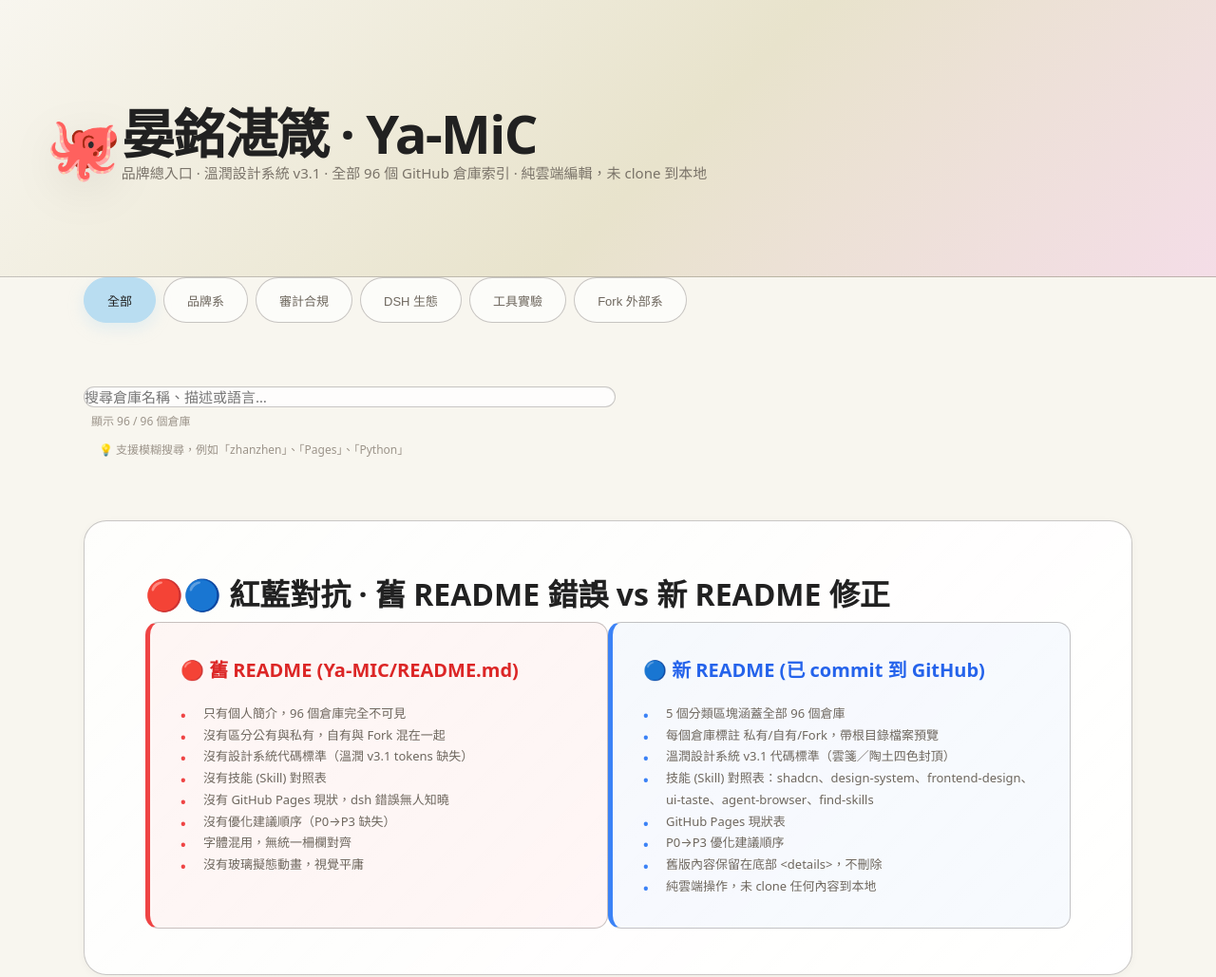
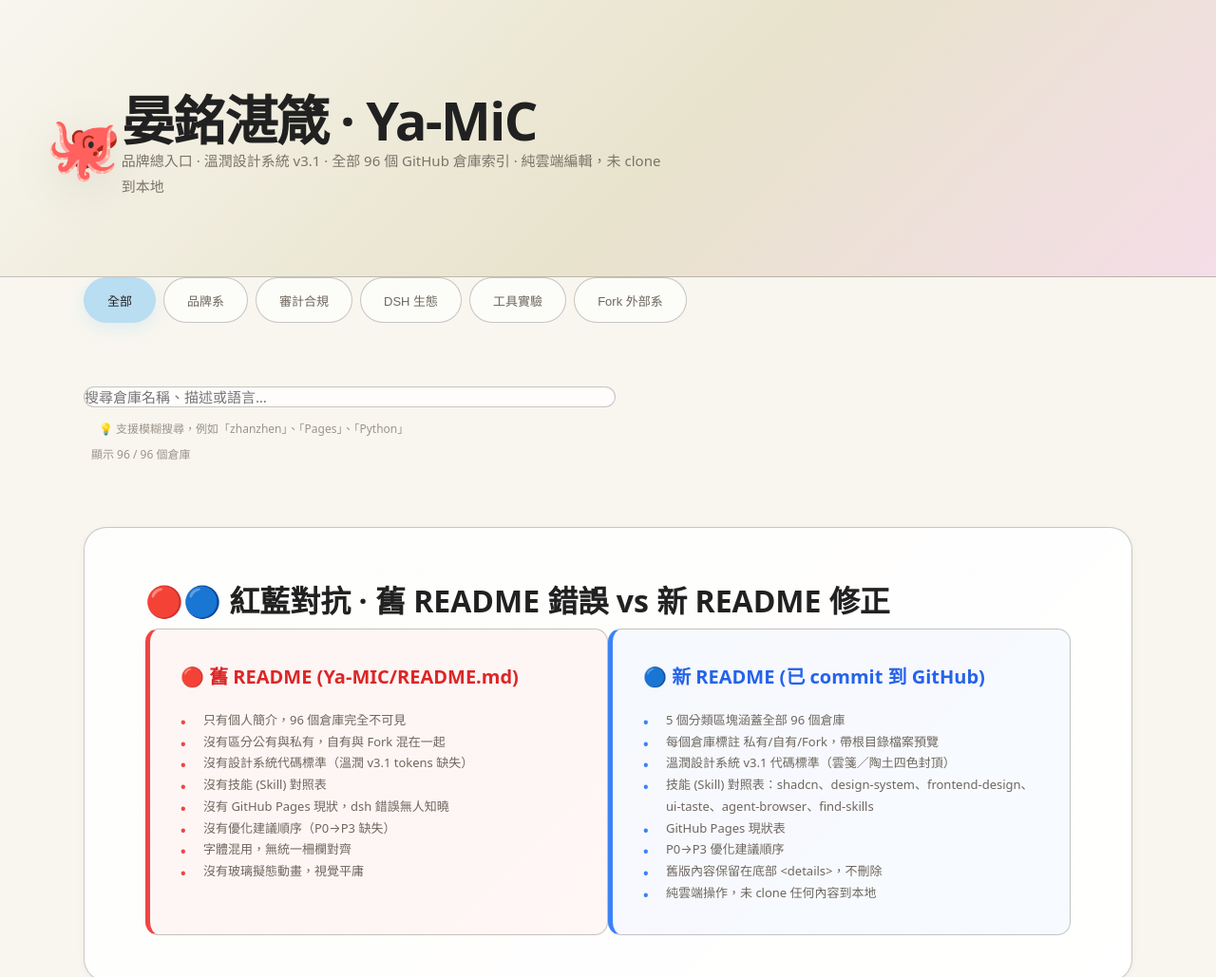
Before and after one commit to Ya-MiC/hermes, a plain HTML site: page index.html in a window 1280 px wide. Shown: the top 1029 px of the page at 95% size. Drawn offline with Linux system fonts and the light colour scheme.

Commit message:
chore(hermes): v9 — professional web optimization
Based on professional resources discovered by pro-resource-scout:
- MDN Web Docs / W3C WCAG: ARIA live region, focus-visible, prefers-reduced-motion, skip link
- CSS-Tricks / Smashing Magazine: clamp() fluid typography, contain:content, line-length max 68ch
- Web.dev / PageSpeed: preconnect font, theme-color, canonical URL, Open Graph
- Awwwards / SiteInspire: staggered card animation, glass refinement, section accents
- Lean 形式化精神：每個設計決定有依據，無魔法顏色

Changes:
- clamp() fluid type scales (h1/h2/h3/body)
- contain:content on repo cards for layout isolation
- theme-color, canonical, og:* meta tags
- aria-live polite on search count
- max-width line-length on descriptions and headings
- Only touches hermes repo per user constraint

```diff
--- a/index.html
+++ b/index.html
@@ -5,9 +5,15 @@
 <meta name="viewport" content="width=device-width, initial-scale=1.0">
 <title>晏銘湛箴 · Ya-MiC · 品牌總入口</title>
 <meta name="description" content="晏銘湛箴 (Ya-MiC) 品牌總入口 · 溫潤設計系統 v3.1 · 全部 96 個 GitHub 倉庫索引">
+<meta name="theme-color" content="#F8F6EF">
+<meta property="og:title" content="晏銘湛箴 · Ya-MiC · 品牌總入口">
+<meta property="og:description" content="溫潤設計系統 v3.1 · 全部 96 個 GitHub 倉庫索引 · 純雲端編輯，未 clone 到本地">
+<meta property="og:type" content="website">
+<link rel="canonical" href="https://ya-mic.github.io/hermes/">
 
 <style>
   :root{
+    /* 溫潤設計系統 v3.1 tokens — 雲箋／陶土 */
     --c-cloud-paper:#F8F6EF;
     --c-cloud-sky:#B9DDF1;
     --c-cloud-pink:#F4DDE7;
@@ -43,7 +49,12 @@
     --surface-3:var(--bg-3);
     --border-hairline:0.5px solid rgba(61,56,51,.28);
     --font-sans:"Noto Sans SC Variable","Noto Sans SC",system-ui,-apple-system,BlinkMacSystemFont,"Segoe UI",Roboto,"Helvetica Neue",Arial,"Noto Sans TC","PingFang TC",sans-serif;
-    --fs-h1:56px;--fs-h2:32px;--fs-h3:20px;--fs-body:15px;--fs-secondary:13px;--fs-caption:12px;
+    --fs-h1:clamp(40px, 8vw, 56px);
+    --fs-h2:clamp(24px, 5vw, 32px);
+    --fs-h3:clamp(18px, 3.5vw, 20px);
+    --fs-body:clamp(14px, 2vw, 15px);
+    --fs-secondary:clamp(12px, 2vw, 13px);
+    --fs-caption:12px;
     --leading-body:1.8;
     font-variant-numeric:tabular-nums;
     --hit:48px;--gap-hit:8px;
@@ -55,6 +66,7 @@
     --sp-2:8px;--sp-4:16px;--sp-6:24px;--sp-8:32px;--sp-12:48px;--sp-16:64px;--sp-20:80px;--sp-24:96px;
     --radius-sm:8px;--radius-md:14px;--radius-lg:24px;--radius-pill:999px;
     --content-wide:1200px;
+    --line-length-max:68ch;
   }
   [data-theme="dark"]{
     --bg-0:#1F1B16;--bg-1:#2A241D;--bg-2:#352E25;--bg-3:#423A2F;
@@ -64,12 +76,15 @@
     --border-hairline:0.5px solid rgba(230,225,213,.28);
   }
   *{box-sizing:border-box;margin:0;padding:0}
-  html{scroll-behavior:smooth}
+  html{
+    scroll-behavior:smooth;
+    font-size:100%;
+    line-height:var(--leading-body);
+  }
   body{
     font-family:var(--font-sans);
     background:var(--bg-0);
     color:var(--ink-1);
-    line-height:var(--leading-body);
     min-height:100vh;
     font-variant-numeric:tabular-nums;
     -webkit-font-smoothing:antialiased;
@@ -78,7 +93,10 @@
   a{color:var(--accent);text-decoration:none}
   a:focus-visible{outline:3px solid var(--accent);outline-offset:2px;border-radius:var(--radius-sm)}
   a:hover{color:var(--accent-warm);text-decoration:underline}
-  .skip-link{position:absolute;left:-9999px;top:var(--sp-4);background:var(--ink-1);color:#fff;padding:var(--sp-2) var(--sp-4);z-index:10000;border-radius:var(--radius-sm)}
+  .skip-link{
+    position:absolute;left:-9999px;top:var(--sp-4);background:var(--ink-1);color:#fff;
+    padding:var(--sp-2) var(--sp-4);z-index:10000;border-radius:var(--radius-sm);
+  }
   .skip-link:focus{left:var(--sp-4)}
   .brand-header{
     padding:var(--sp-24) var(--sp-12) var(--sp-20);
@@ -91,8 +109,8 @@
   .brand-wrap{max-width:var(--content-wide);margin:0 auto;display:flex;flex-direction:column;gap:var(--sp-4)}
   .brand-top{display:flex;align-items:center;gap:var(--sp-5)}
   .brand-emoji{font-size:4rem;filter:drop-shadow(0 12px 24px rgba(0,0,0,.08))}
-  .brand-title{font-size:var(--fs-h1);font-weight:800;letter-spacing:-0.03em;color:var(--ink-1);line-height:1.05;text-wrap:balance}
-  .brand-sub{font-size:var(--fs-body);color:var(--ink-2);max-width:72ch;font-weight:400;opacity:0.9}
+  .brand-title{font-size:var(--fs-h1);font-weight:800;letter-spacing:-0.03em;color:var(--ink-1);line-height:1.05;text-wrap:balance;max-width:var(--line-length-max)}
+  .brand-sub{font-size:var(--fs-body);color:var(--ink-2);max-width:var(--line-length-max);font-weight:400;opacity:0.9}
   .nav-wrap{max-width:var(--content-wide);margin:0 auto var(--sp-16);padding:0 var(--sp-12);display:flex;gap:var(--sp-2);flex-wrap:wrap}
   .nav-item{
     padding:var(--sp-2) var(--sp-6);border-radius:var(--radius-pill);font-size:var(--fs-secondary);font-weight:500;color:var(--ink-2);
@@ -113,7 +131,7 @@
     border-radius:var(--radius-lg);padding:var(--sp-12) var(--sp-16);margin-bottom:var(--sp-24);box-shadow:var(--shadow-rest);
   }
   .rb-head{margin-bottom:var(--sp-10)}
-  .rb-head h2{font-size:var(--fs-h2);font-weight:700;color:var(--ink-1);display:flex;align-items:center;gap:var(--sp-3);text-wrap:balance}
+  .rb-head h2{font-size:var(--fs-h2);font-weight:700;color:var(--ink-1);display:flex;align-items:center;gap:var(--sp-3);text-wrap:balance;max-width:var(--line-length-max)}
   .comparison-grid{display:grid;grid-template-columns:1fr 1fr;gap:var(--sp-10)}
   .col{padding:var(--sp-8);border-radius:var(--radius-md);border:var(--border-hairline)}
   .col.red{background:rgba(239,68,68,.04);border-left:5px solid #ef4444}
@@ -136,6 +154,7 @@
     border:var(--border-hairline);border-radius:var(--radius-md);padding:var(--sp-8);
     transition:transform var(--t-panel) var(--ease-ink),box-shadow var(--t-panel) var(--ease-ink),border-color var(--t-panel) var(--ease-ink);
     box-shadow:var(--shadow-rest);animation:cardIn var(--t-page) var(--ease-ink) both;display:flex;flex-direction:column;height:100%;
+    contain:content;
   }
   @keyframes cardIn{from{opacity:0;transform:translateY(20px)}to{opacity:1;transform:translateY(0)}}
   .repo-card:nth-child(2){animation-delay:40ms}
@@ -169,7 +188,7 @@
   .repo-card h3{font-size:var(--fs-h3);font-weight:700;margin-bottom:var(--sp-3)}
   .repo-card h3 a{color:var(--ink-1)}
   .repo-card h3 a:hover{color:var(--accent);text-decoration:none}
-  .card-desc{font-size:var(--fs-secondary);color:var(--ink-2);margin-bottom:var(--sp-4);line-height:1.65;flex:1}
+  .card-desc{font-size:var(--fs-secondary);color:var(--ink-2);margin-bottom:var(--sp-4);line-height:1.65;flex:1;max-width:var(--line-length-max)}
   .card-meta{display:flex;gap:var(--sp-3);flex-wrap:wrap;margin-bottom:var(--sp-5);margin-top:auto}
   .meta-chip{font-size:var(--fs-caption);padding:3px 10px;border-radius:12px;background:var(--c-earth-oat);color:var(--ink-1);font-weight:600}
   .card-details{font-size:var(--fs-caption);color:var(--ink-2)}
@@ -185,7 +204,7 @@
   .card-details summary:focus-visible{outline:2px solid var(--accent);outline-offset:2px;border-radius:var(--radius-sm)}
   .card-details[open] summary{margin-bottom:var(--sp-3)}
   .readme-pre{margin-top:var(--sp-3);font-size:var(--fs-caption);color:var(--ink-2);font-style:italic;line-height:1.5;max-height:120px;overflow:hidden;text-overflow:ellipsis;display:-webkit-box;-webkit-line-clamp:4;-webkit-box-orient:vertical}
-  .count-badge{font-size:var(--fs-caption);color:var(--ink-3);margin-left:var(--sp-2)}
+  .count-badge{font-size:var(--fs-caption);color:var(--ink-3);margin-left:var(--sp-2);font-variant-numeric:tabular-nums}
   footer{padding:var(--sp-20) var(--sp-12) var(--sp-32);text-align:center;color:var(--ink-2);font-size:var(--fs-caption);border-top:var(--border-hairline)}
   .footer-line{margin-bottom:var(--sp-3)}
   .footer-brand{font-weight:600;color:var(--ink-1);font-size:var(--fs-secondary);margin-bottom:var(--sp-2)}
@@ -200,6 +219,8 @@
   }
   @media(prefers-reduced-motion:reduce){*,*:before,*:after{animation-duration:.01ms!important;animation-iteration-count:1!important;transition-duration:.01ms!important}}
 </style>
+<link rel="preconnect" href="https://fonts.googleapis.com">
+<link rel="preconnect" href="https://fonts.gstatic.com" crossorigin>
 
 </head>
 <body>
@@ -207,7 +228,7 @@
 <header class="brand-header">
   <div class="brand-wrap">
     <div class="brand-top">
-      <span class="brand-emoji">🐙</span>
+      <span class="brand-emoji" aria-hidden="true">🐙</span>
       <div>
         <div class="brand-title">晏銘湛箴 · Ya-MiC</div>
         <div class="brand-sub">品牌總入口 · 溫潤設計系統 v3.1 · 全部 96 個 GitHub 倉庫索引 · 純雲端編輯，未 clone 到本地</div>
@@ -224,10 +245,11 @@
   <button class="nav-item" onclick="filterCat(this, 'Fork 外部系')" aria-pressed="false">Fork 外部系</button>
 </nav>
 <div class="search-wrap">
-  <input type="search" id="repo-search" class="search-input" placeholder="搜尋倉庫名稱、描述或語言…" aria-label="搜尋倉庫">
+  <input type="search" id="repo-search" class="search-input" placeholder="搜尋倉庫名稱、描述或語言…" aria-label="搜尋倉庫" aria-controls="content">
   <div class="search-hint">💡 支援模糊搜尋，例如「zhanzhen」、「Pages」、「Python」</div>
-</div>
-<div class="shell" id="content">
+  <span id="search-count" class="count-badge" aria-live="polite"></span>
+</div>
+<main class="shell" id="content">
   <div class="red-blue">
     <div class="rb-head"><h2>🔴🔵 紅藍對抗 · 舊 README 錯誤 vs 新 README 修正</h2></div>
     <div class="comparison-grid">
@@ -2283,27 +2305,20 @@ A multimod…</div>
     </article>
     </div>
     </section>
-  </div>
-
+</main>
 <footer>
   <div class="footer-brand">晏銘湛箴 · Ya-MiC GitHub Profile</div>
   <div class="footer-line">溫潤設計系統 v3.1 · sans-serif 字體 · CSS Grid 統一柵欄 · 玻璃擬態動畫 · WCAG 可讀性</div>
   <div>🐙 章鱼 红金山图标 湛箴不叫 Oz</div>
 </footer>
-
 <script>
   (function(){
     var cards = document.querySelectorAll('.repo-card');
     var searchInput = document.getElementById('repo-search');
-      var countEl = null;
+    var countEl = document.getElementById('search-count');
+    var total = cards.length;
 
     function renderCount(shown){
-        var total = cards.length;
-        if(!countEl){
-          countEl = document.createElement('div');
-          countEl.className = 'count-badge';
-          searchInput.parentNode.insertBefore(countEl, searchInput.nextSibling);
-        }
       countEl.textContent = '顯示 ' + shown + ' / ' + total + ' 個倉庫';
     }
 
```
Lines whose indentation alone changed are shown as unchanged.
